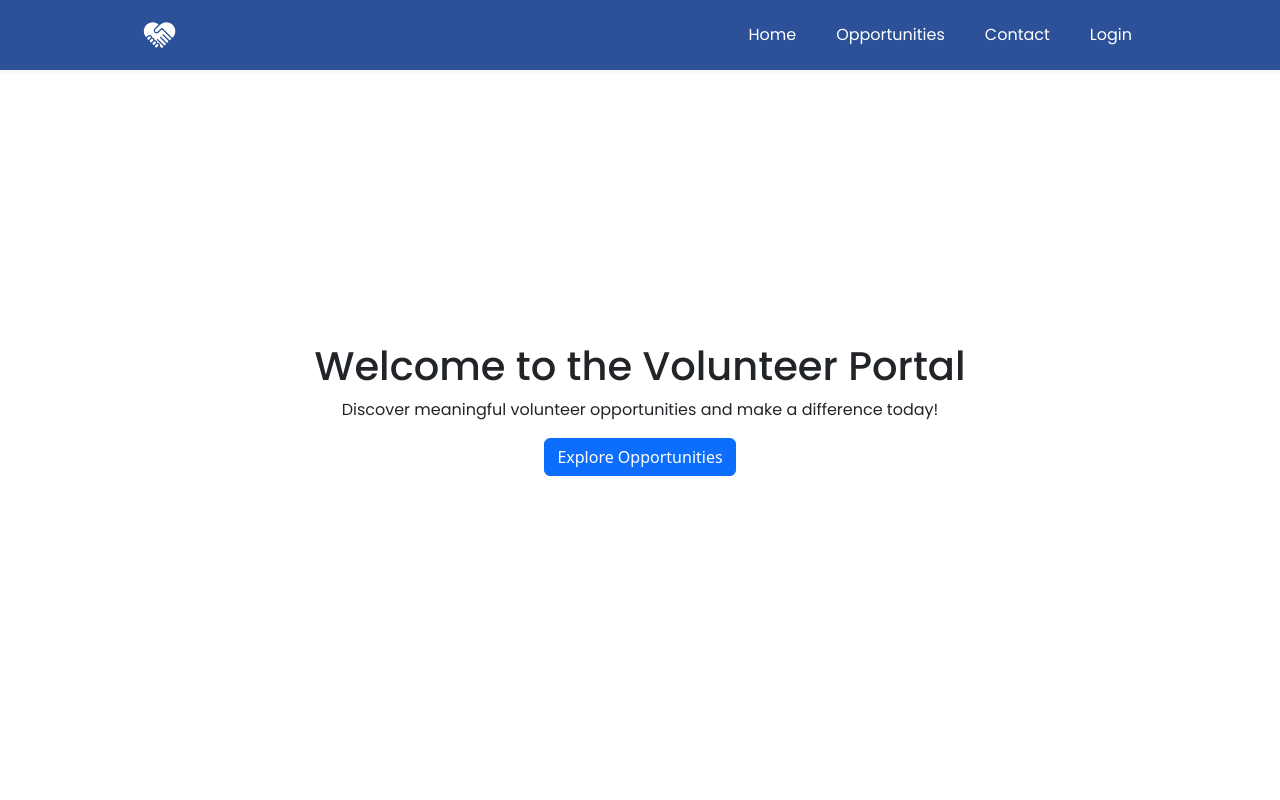
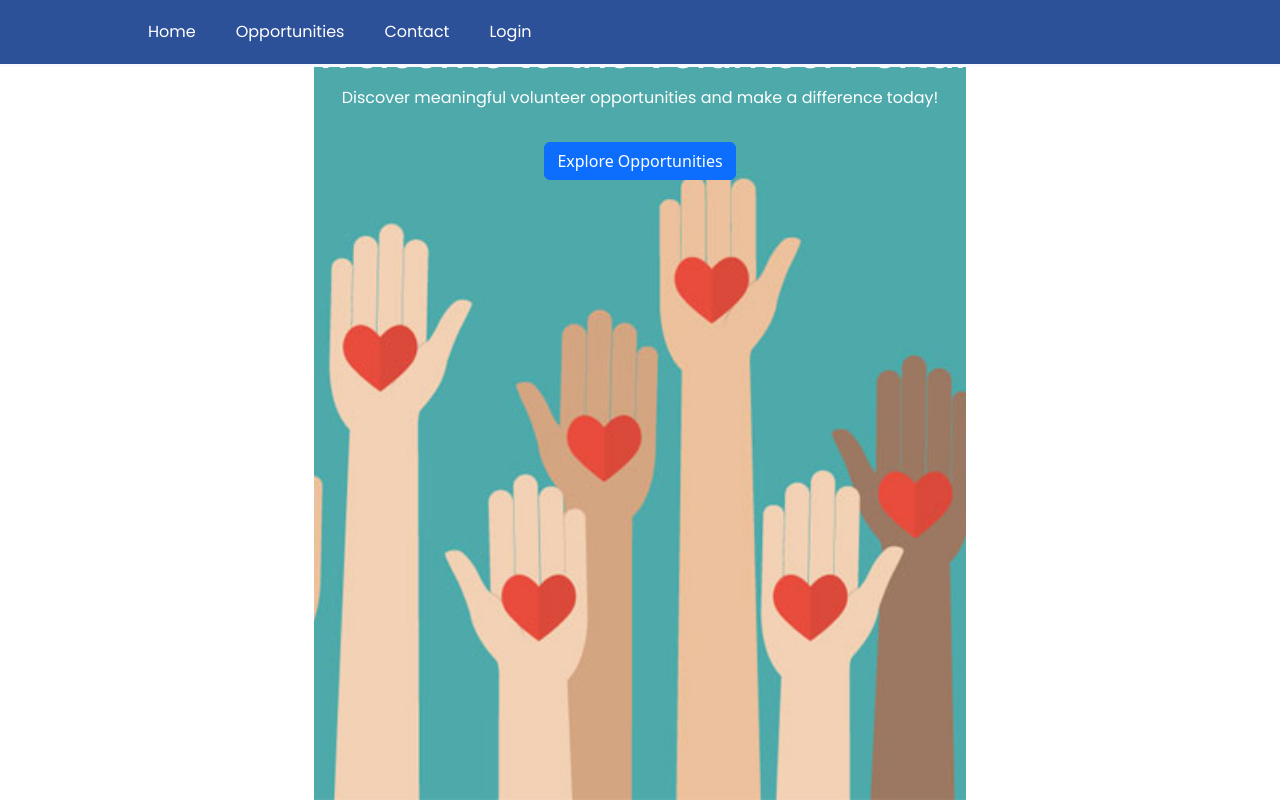
Before and after one commit to Omar-Camara/volunteer-matching, a React (Create React App) app in the folder frontend/: page / in a window 1280 px wide. Built offline with nearby package versions, Linux system fonts and the light colour scheme.

Commit message:
Documentation added

```diff
--- a/frontend/src/App.js
+++ b/frontend/src/App.js
@@ -7,13 +7,13 @@ import OpportunityCard from "./components/OpportunityCard";
 import "bootstrap/dist/css/bootstrap.min.css";
 import Search from './components/Search';
 
+
 function App() {
   return (
     <Router>
       <div>
         {/* Top Taskbar */}
         <nav className="taskbar">
-          <div className="Logo"><img src="Logo.png" height="30"/></div>
           <ul className="taskbar-list">
             <li className="taskbar-item">
               <Link to="/">Home</Link>
@@ -45,17 +45,34 @@ function App() {
 // Home Page Component
 function Home() {
   return (
-    <div className="container text-center mt-5">
+    <div
+      className="home-container"
+      style={{
+        backgroundImage: `url('./assets/images/65df8bbbcd606dd30519f8d8_blog_volunteers.jpg')`,
+        backgroundSize: "cover",
+        backgroundPosition: "center",
+        backgroundRepeat: "no-repeat",
+        minHeight: "100vh",
+        color: "#fff", // Ensure text is visible over the image
+        textAlign: "center",
+        display: "flex",
+        flexDirection: "column",
+        justifyContent: "flex-start", // Align content at the top
+        alignItems: "center",
+        paddingTop: "30px", // Add spacing from the top
+      }}
+    >
       <h1>Welcome to the Volunteer Portal</h1>
       <p>
         Discover meaningful volunteer opportunities and make a difference today!
       </p>
       <Link to="/opportunities">
-        <button className="btn btn-primary">Explore Opportunities</button>
+        <button className="btn btn-primary mt-3">Explore Opportunities</button>
       </Link>
     </div>
   );
 }
+
 
 // Opportunities Page Component
 function Opportunities() {
@@ -267,3 +284,32 @@ function Contact() {
 }
 
 export default App;
+
+/*
+Requirements
+To run this application, ensure the following dependencies are installed:
+
+react: Frontend library for building UI.
+axios: For making HTTP requests.
+react-router-dom: For routing.
+bootstrap: For styling and responsive design.
+
+Project Structure
+Key Files
+App.js: Main application file defining routes and overall layout.
+Login/LoginForm.js: Component for the login functionality.
+components/OpportunityCard.js: Component to display individual volunteer opportunities.
+components/Search.js: Component for searching opportunities.
+App.css: Contains custom styles for the application, such as the taskbar.
+Components
+App
+The main application component that sets up routing and the navigation taskbar.
+
+Taskbar: Provides navigation links for "Home," "Opportunities," "Contact," and "Login."
+Routes:
+/: Home page.
+/opportunities: Lists all volunteer opportunities.
+/contact: Contact form for user inquiries.
+/login: Login page (placeholder for LoginForm component).
+
+*/
```
